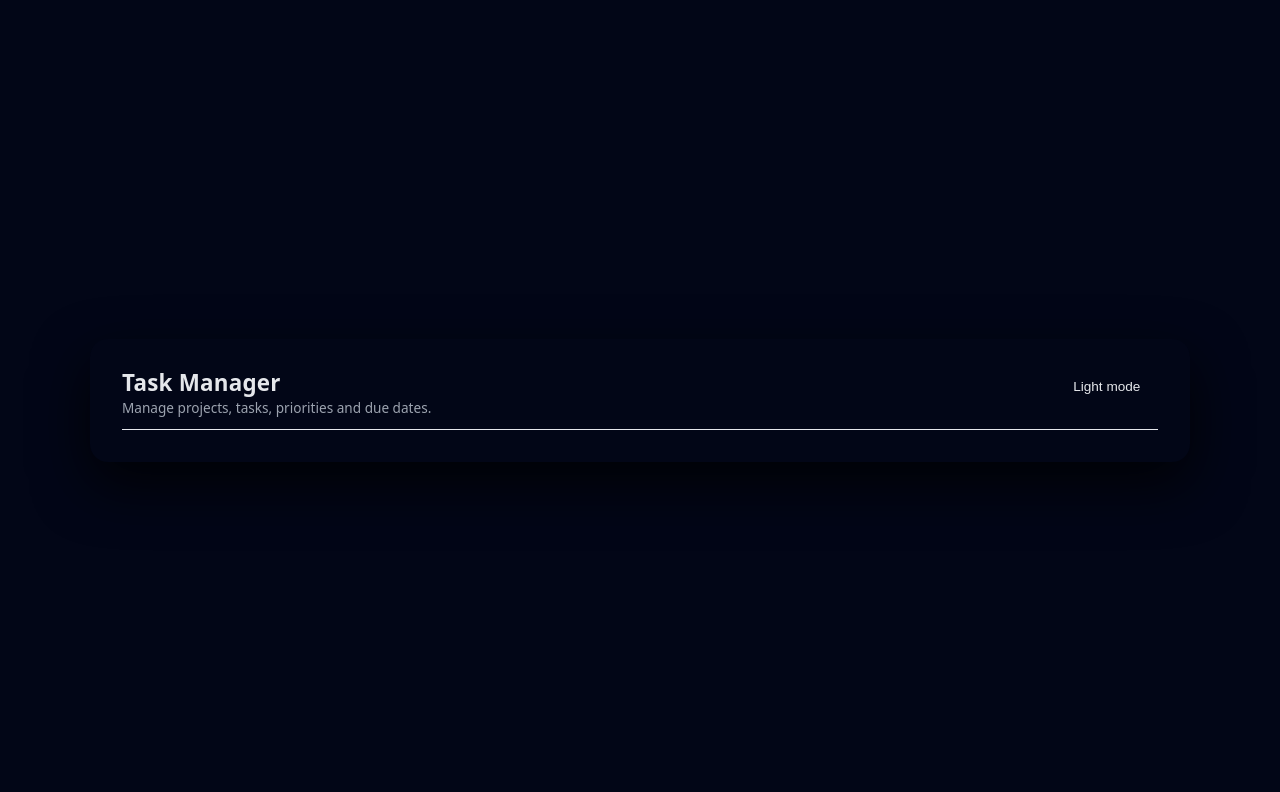
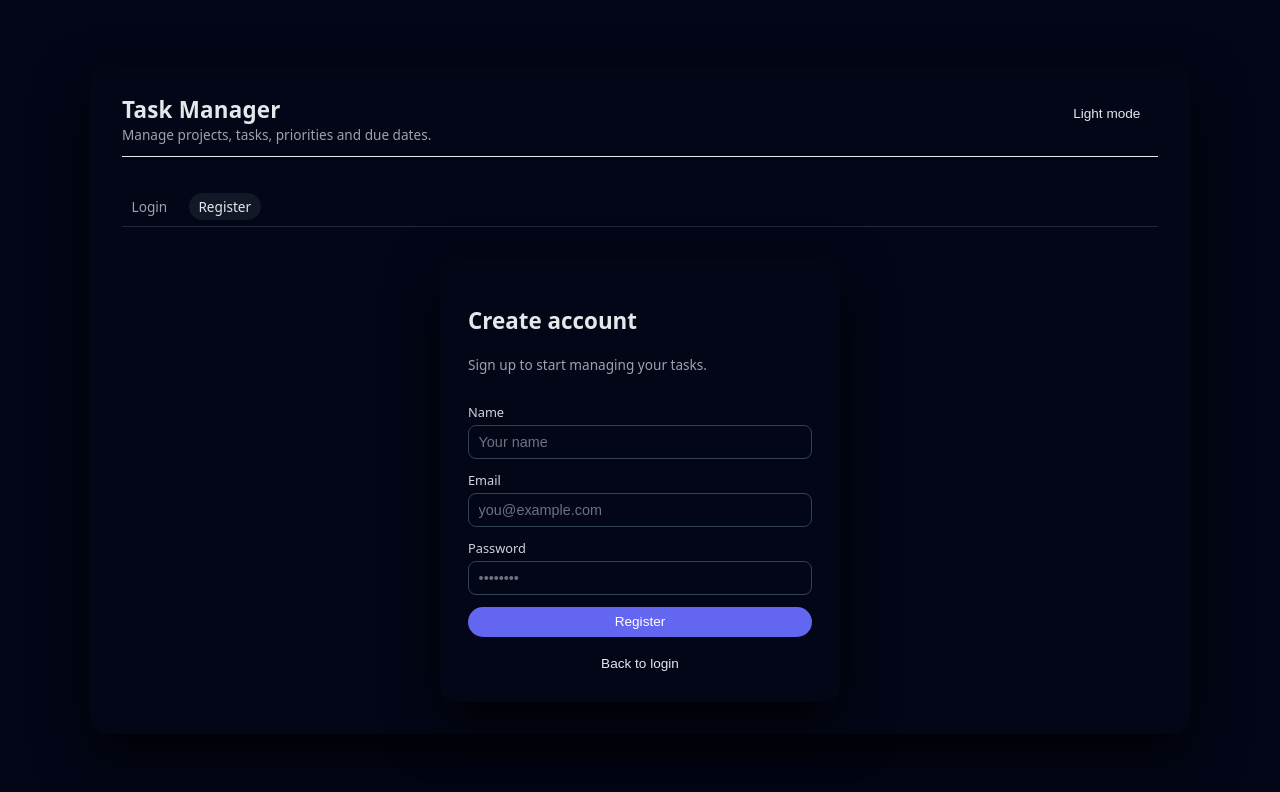
Before and after one commit to chinmay-vijapure-05/TaskManagerUI, a React (Vite) app: page /register in a window 1280 px wide. Shown: the top 792 px of the page. Built offline with nearby package versions, Linux system fonts and the light colour scheme.

Commit message:
enhanced navigation

```diff
--- a/src/App.tsx
+++ b/src/App.tsx
@@ -1,16 +1,37 @@
-import { useState } from "react";
-import { BrowserRouter, Routes, Route } from "react-router-dom";
+import { useState, useContext } from "react";
+import {
+  BrowserRouter,
+  Routes,
+  Route,
+  NavLink,
+  useNavigate,
+} from "react-router-dom";
 import Login from "./pages/Login";
-import { AuthProvider } from "./context/AuthContext";
+import { AuthProvider, AuthContext } from "./context/AuthContext";
 import ProtectedRoute from "./routes/ProtectedRoute";
 import Projects from "./pages/Projects";
+import Register from "./pages/Register";
 
-function App() {
-  const [darkMode, setDarkMode] = useState(true);
+interface AppContentProps {
+  darkMode: boolean;
+  toggleDarkMode: () => void;
+}
+
+const AppContent = ({ darkMode, toggleDarkMode }: AppContentProps) => {
+  const auth = useContext(AuthContext);
+  const navigate = useNavigate();
+
+  const handleLogout = () => {
+    auth?.logout();
+    navigate("/");
+  };
+
+  const userLabel =
+    (auth?.user &&
+      (auth.user.email || auth.user.username || auth.user.name)) ||
+    null;
 
   return (
-    <AuthProvider>
-      <BrowserRouter>
     <div className={`app-shell ${darkMode ? "theme-dark" : ""}`}>
       <div className="app-card">
         <header className="app-header">
@@ -20,17 +41,66 @@ function App() {
               Manage projects, tasks, priorities and due dates.
             </div>
           </div>
+          <div className="app-header-right">
+            {userLabel && (
+              <span className="app-user">{userLabel}</span>
+            )}
+            {auth?.user && (
               <button
                 type="button"
                 className="btn btn-ghost"
-                onClick={() => setDarkMode((prev) => !prev)}
+                onClick={handleLogout}
+              >
+                Logout
+              </button>
+            )}
+            <button
+              type="button"
+              className="btn btn-ghost"
+              onClick={toggleDarkMode}
             >
               {darkMode ? "Light mode" : "Dark mode"}
             </button>
+          </div>
         </header>
+
+        {auth?.user && (
+          <nav className="app-nav">
+            <NavLink
+              to="/projects"
+              className={({ isActive }) =>
+                "app-nav-link" + (isActive ? " app-nav-link-active" : "")
+              }
+            >
+              Projects
+            </NavLink>
+          </nav>
+        )}
+
+        {!auth?.user && (
+          <nav className="app-nav">
+            <NavLink
+              to="/"
+              className={({ isActive }) =>
+                "app-nav-link" + (isActive ? " app-nav-link-active" : "")
+              }
+            >
+              Login
+            </NavLink>
+            <NavLink
+              to="/register"
+              className={({ isActive }) =>
+                "app-nav-link" + (isActive ? " app-nav-link-active" : "")
+              }
+            >
+              Register
+            </NavLink>
+          </nav>
+        )}
 
         <Routes>
           <Route path="/" element={<Login />} />
+          <Route path="/register" element={<Register />} />
           <Route
             path="/projects"
             element={
@@ -42,6 +112,19 @@ function App() {
         </Routes>
       </div>
     </div>
+  );
+};
+
+function App() {
+  const [darkMode, setDarkMode] = useState(true);
+
+  return (
+    <AuthProvider>
+      <BrowserRouter>
+        <AppContent
+          darkMode={darkMode}
+          toggleDarkMode={() => setDarkMode((prev) => !prev)}
+        />
       </BrowserRouter>
     </AuthProvider>
   );
--- a/src/pages/Login.tsx
+++ b/src/pages/Login.tsx
@@ -13,12 +13,20 @@ const Login = () => {
     e.preventDefault();
     try {
       const data = await login(email, password);
-      // Some backends return the user object as `user`, others inline.
-      // Ensure we always store a truthy user so ProtectedRoute works.
       auth?.login(data.token, data.user ?? data);
       navigate("/projects");
     } catch (error) {
       alert("Invalid credentials");
+    }
+  };
+
+  const handleTestLogin = async () => {
+    try {
+      const data = await login("docker@test.com", "password123");
+      auth?.login(data.token, data.user ?? data);
+      navigate("/projects");
+    } catch (error) {
+      alert("Test login failed");
     }
   };
 
@@ -58,6 +66,20 @@ const Login = () => {
           <button className="btn btn-primary" type="submit">
             Login
           </button>
+          <button
+            className="btn btn-ghost"
+            type="button"
+            onClick={handleTestLogin}
+          >
+            Test login (demo)
+          </button>
+          <button
+            className="btn btn-ghost"
+            type="button"
+            onClick={() => navigate("/register")}
+          >
+            Create an account
+          </button>
         </form>
       </div>
     </div>
--- a/src/pages/Register.tsx
+++ b/src/pages/Register.tsx
@@ -0,0 +1,86 @@
+import { useState } from "react";
+import { useNavigate } from "react-router-dom";
+import { register } from "../api/authApi";
+
+const Register = () => {
+  const [name, setName] = useState("");
+  const [email, setEmail] = useState("");
+  const [password, setPassword] = useState("");
+  const navigate = useNavigate();
+
+  const handleSubmit = async (e: any) => {
+    e.preventDefault();
+    try {
+      await register({ fullName: name, email, password });
+      alert("Registration successful. Please log in.");
+      navigate("/");
+    } catch (error) {
+      alert("Registration failed");
+    }
+  };
+
+  return (
+    <div className="auth-page">
+      <div className="auth-card">
+        <div>
+          <h2 className="auth-title">Create account</h2>
+          <p className="auth-subtitle">
+            Sign up to start managing your tasks.
+          </p>
+        </div>
+
+        <form className="auth-form" onSubmit={handleSubmit}>
+          <div className="field">
+            <label htmlFor="name">Name</label>
+            <input
+              id="name"
+              className="input"
+              type="text"
+              placeholder="Your name"
+              value={name}
+              onChange={(e) => setName(e.target.value)}
+            />
+          </div>
+
+          <div className="field">
+            <label htmlFor="email">Email</label>
+            <input
+              id="email"
+              className="input"
+              type="email"
+              placeholder="you@example.com"
+              value={email}
+              onChange={(e) => setEmail(e.target.value)}
+            />
+          </div>
+
+          <div className="field">
+            <label htmlFor="password">Password</label>
+            <input
+              id="password"
+              className="input"
+              type="password"
+              placeholder="••••••••"
+              value={password}
+              onChange={(e) => setPassword(e.target.value)}
+            />
+          </div>
+
+          <button className="btn btn-primary" type="submit">
+            Register
+          </button>
+
+          <button
+            className="btn btn-ghost"
+            type="button"
+            onClick={() => navigate("/")}
+          >
+            Back to login
+          </button>
+        </form>
+      </div>
+    </div>
+  );
+};
+
+export default Register;
--- a/src/styles.css
+++ b/src/styles.css
@@ -41,6 +41,17 @@ body {
   gap: 1rem;
   border-bottom: 1px solid #e5e7eb;
   padding-bottom: 0.75rem;
+}
+
+.app-header-right {
+  display: flex;
+  align-items: center;
+  gap: 0.5rem;
+}
+
+.app-user {
+  font-size: 0.8rem;
+  color: #6b7280;
 }
 
 .app-title {
@@ -149,6 +160,27 @@ body {
   font-size: 1.05rem;
   font-weight: 600;
   margin-bottom: 0.75rem;
+}
+
+.app-nav {
+  display: flex;
+  gap: 0.75rem;
+  margin: 0.75rem 0 0.5rem;
+  border-bottom: 1px solid #e5e7eb;
+  padding-bottom: 0.35rem;
+}
+
+.app-nav-link {
+  font-size: 0.85rem;
+  padding: 0.25rem 0.6rem;
+  border-radius: 999px;
+  color: #6b7280;
+  text-decoration: none;
+}
+
+.app-nav-link-active {
+  background: #eef2ff;
+  color: #4f46e5;
 }
 
 /* Login page */
@@ -399,6 +431,10 @@ body {
   color: #9ca3af;
 }
 
+.theme-dark .app-user {
+  color: #d1d5db;
+}
+
 .theme-dark .field label {
   color: #d1d5db;
 }
@@ -426,6 +462,19 @@ body {
 .theme-dark .task-card {
   background: #020617;
   border-color: #1f2937;
+}
+
+.theme-dark .app-nav {
+  border-color: #1f2937;
+}
+
+.theme-dark .app-nav-link {
+  color: #9ca3af;
+}
+
+.theme-dark .app-nav-link-active {
+  background: #111827;
+  color: #e5e7eb;
 }
 
 .theme-dark .project-item:hover {
```
Lines whose indentation alone changed are shown as unchanged.
